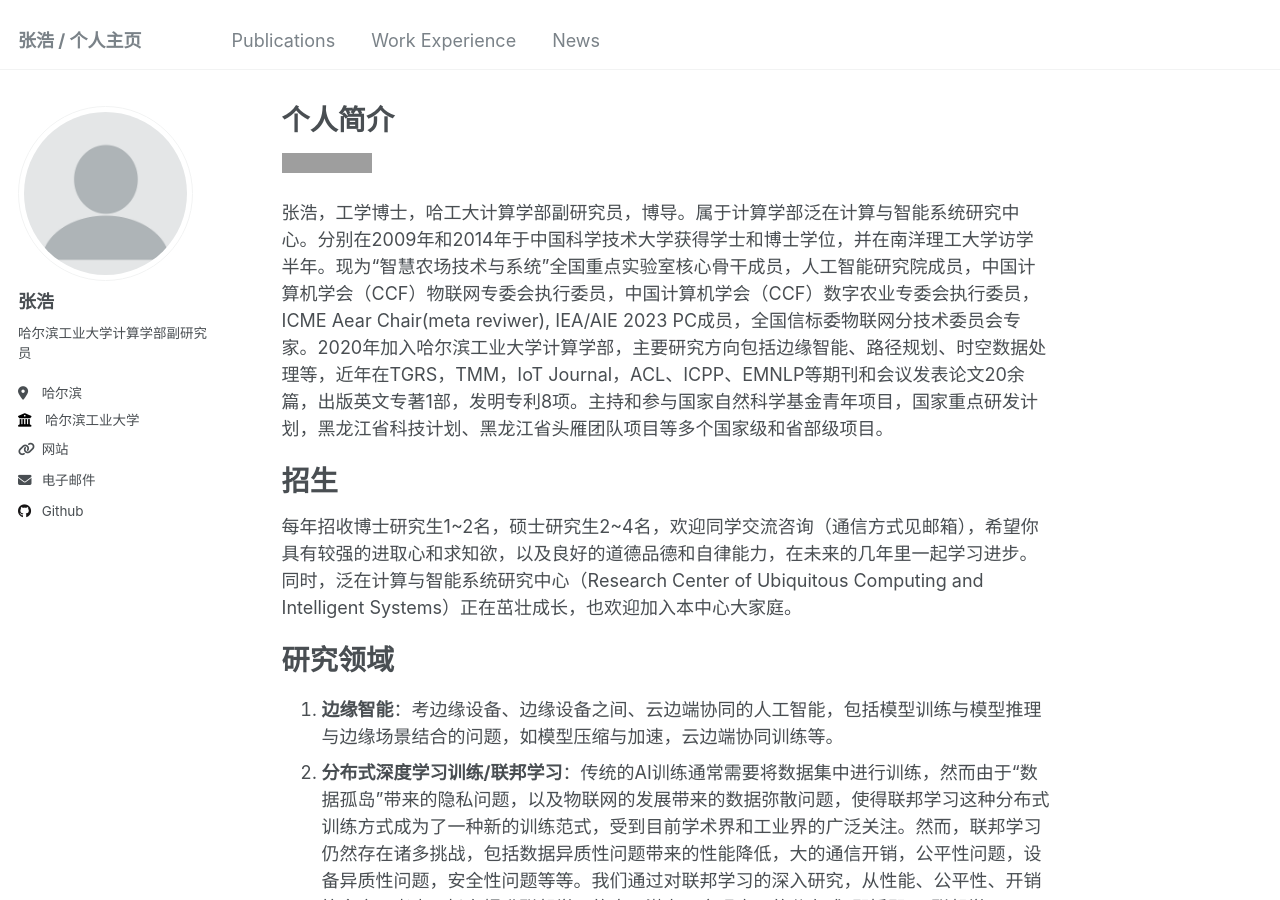
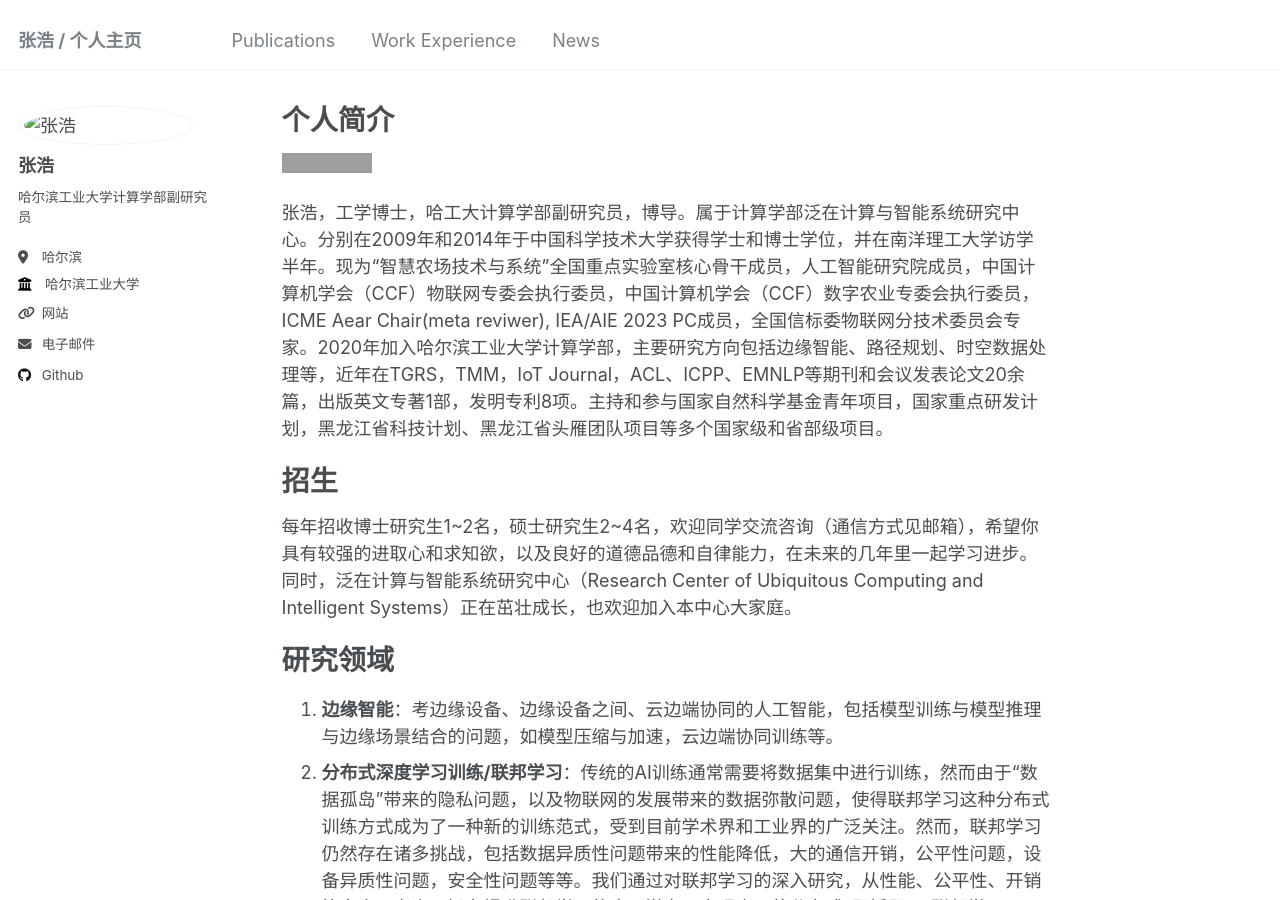
Before and after one commit to benjiachong/benjiachong.github.io, a Jekyll site: the page built from _pages/about.md, in a window 1280 px wide and 900 px high. Built offline with Jekyll 4.4.1, drawn with Linux system fonts in a browser that asks for light colours; grey boxes are pictures that could not be loaded.

Commit message:
Update _config.yml

```diff
--- a/_config.yml
+++ b/_config.yml
@@ -21,7 +21,7 @@ repository               : "benjiachong/benjiachong.github.io"
 #               Additional customization can be done by editing /_includes/author-profile.html
 author:
   # Biographic information
-  avatar           : "profile.png"
+  avatar           : "images/7c77a32fc59f5efa0ffebc4b9b19bd1d.jpg"
   name             : "张浩"
   pronouns         : # example: "she/her"
   bio              : "哈尔滨工业大学计算学部副研究员"
```
